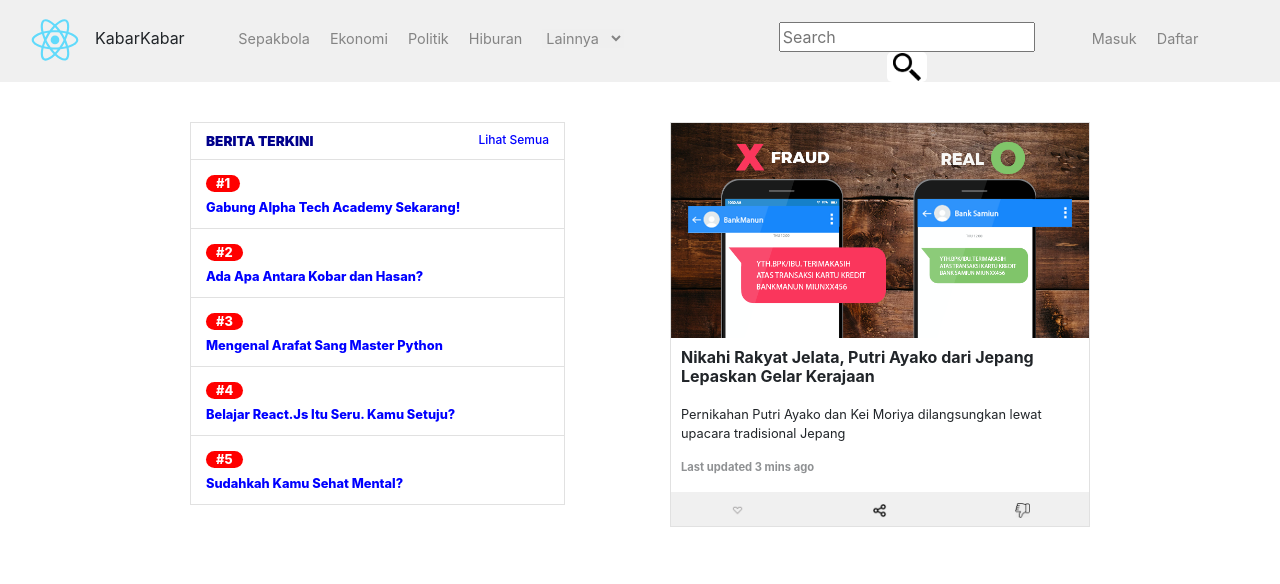
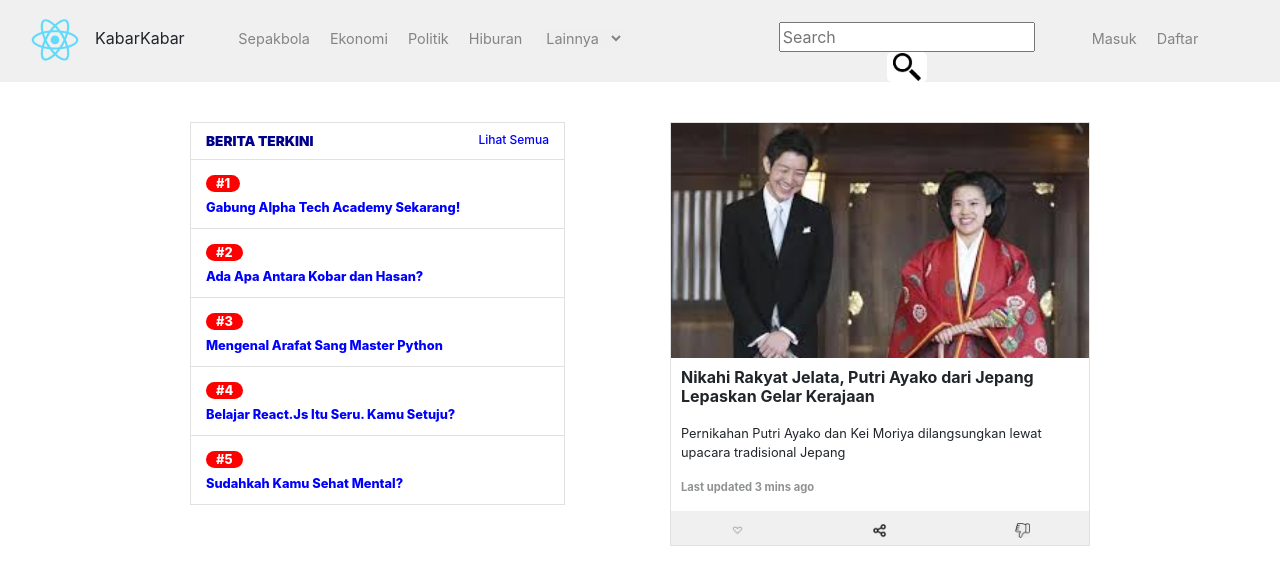
Before and after one commit to garryarielcussoy/challenge_react, a React (Create React App) app in the folder blogs_listing/: page / in a window 1280 px wide. Shown: the top 584 px of the page. Built offline with nearby package versions, Linux system fonts and the light colour scheme.

Commit message:
Picture Revision

```diff
--- a/blogs_listing/src/components/KontenUtama.js
+++ b/blogs_listing/src/components/KontenUtama.js
@@ -1,6 +1,6 @@
 import React from 'react'
 import '../styles/bootstrap.min.css'
-import smsImage from '../img/sms.png'
+import putriAyako from '../img/putri_ayako.jpeg'
 import heartIcon from '../img/heart_icon.png'
 import shareIcon from '../img/share_icon.png'
 import dislikeIcon from '../img/dislike_icon.png'
@@ -9,7 +9,7 @@ export class KontenUtama extends React.Component {
     render(){
         return (
             <div className='konten-utama'>
-                <img className='content-image' src={smsImage} alt=''/>
+                <img className='content-image' src={putriAyako} alt=''/>
                 <h3 className='judul-konten-utama'>Nikahi Rakyat Jelata, Putri Ayako dari Jepang Lepaskan Gelar Kerajaan</h3>
                 <p className='isi-konten-utama'> Pernikahan Putri Ayako dan Kei Moriya dilangsungkan lewat upacara tradisional Jepang</p>
                 <p className='last-update'>Last updated 3 mins ago</p>
```
Also changed, not shown: blogs_listing/src/img/putri_ayako.jpeg (added).
